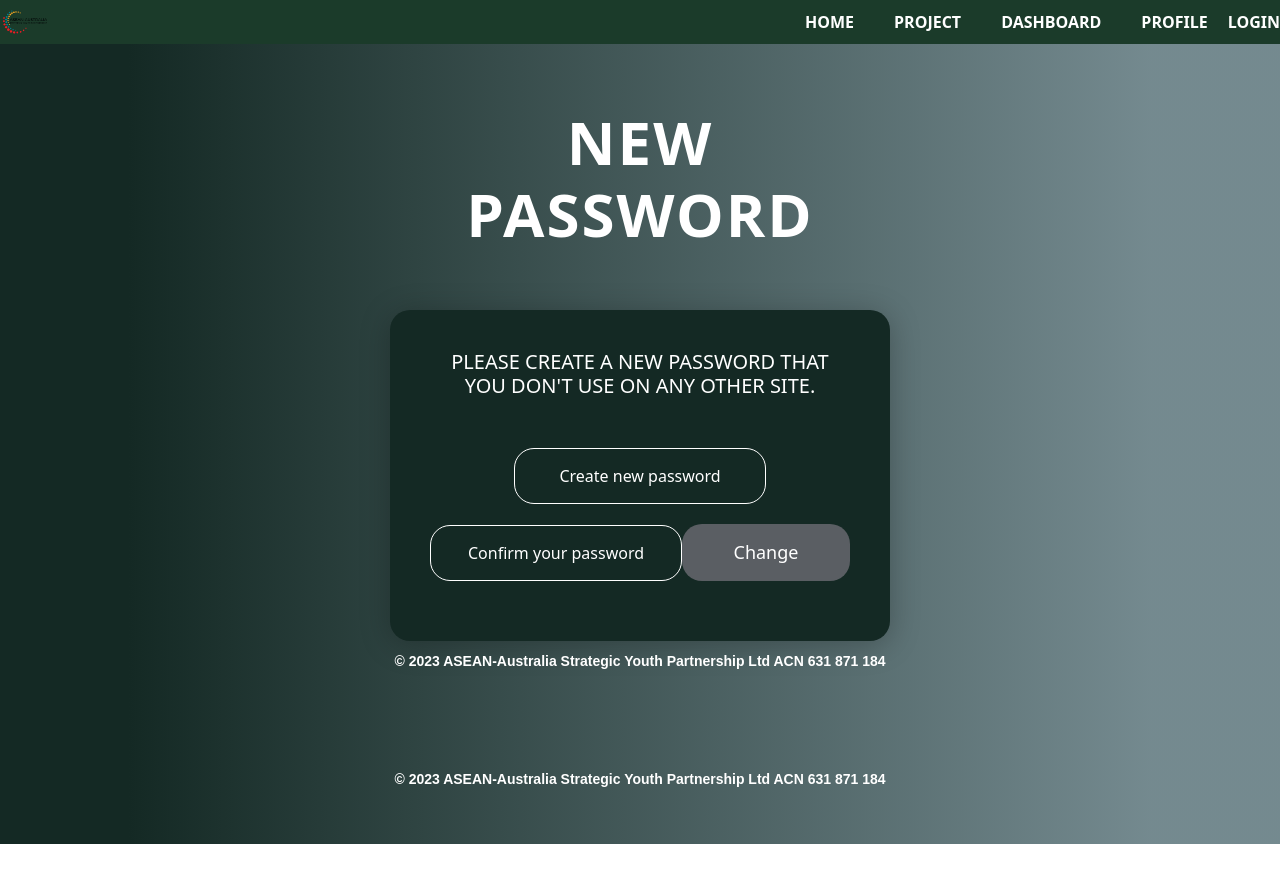
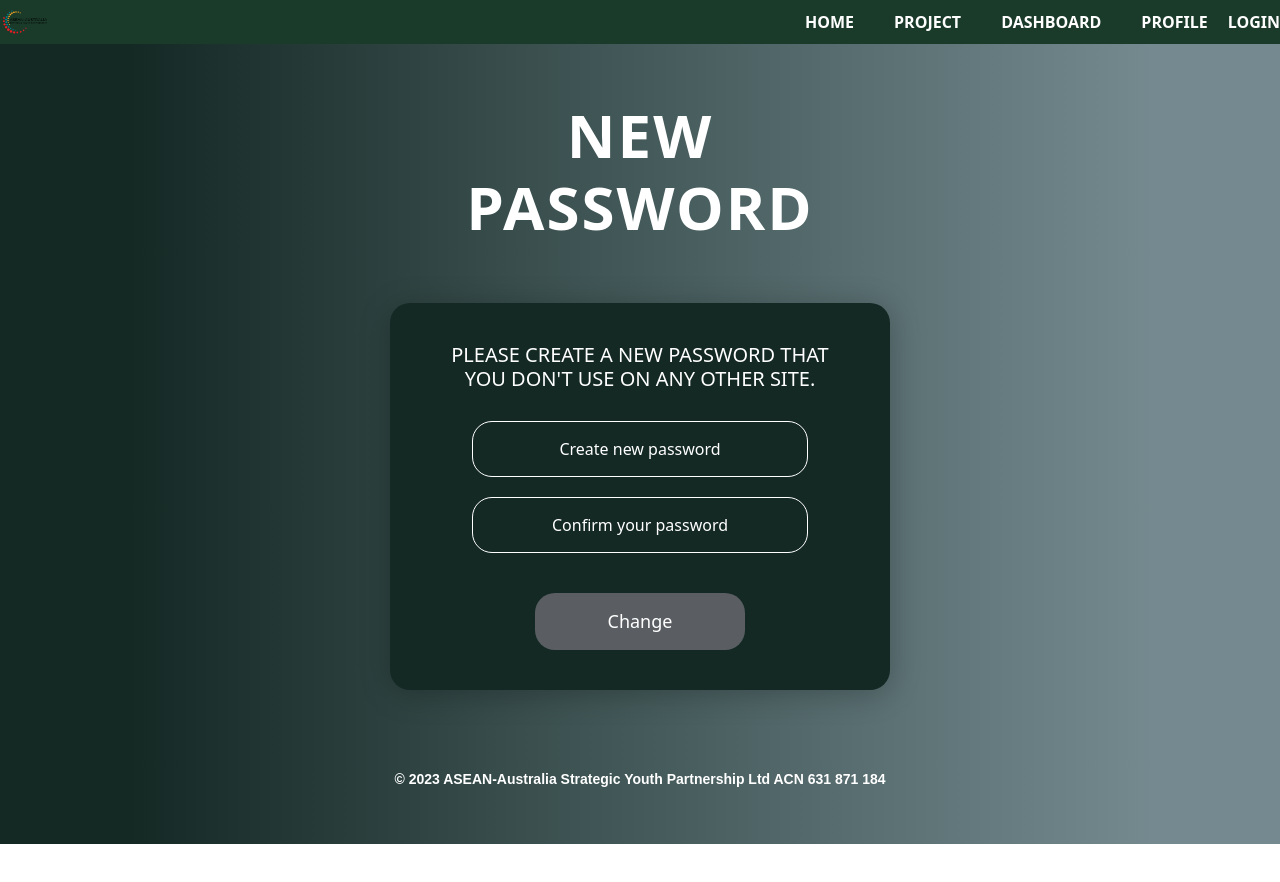
Before and after one commit to Wiz6666/Capstone-Project21, a React (Create React App) app in the folder client/: page /reset-password in a window 1280 px wide. Shown: the top 882 px of the page. Built offline with nearby package versions, Linux system fonts and the light colour scheme.

Commit message:
Update ForgetPasswordPage, ProfilePage, and RestPasswordPage

```diff
--- a/client/src/ pages/ForgetPasswordPage.js
+++ b/client/src/ pages/ForgetPasswordPage.js
@@ -26,7 +26,6 @@ const ForgetPasswordPage = () => {
           Continue
         </button>
       </div>
-      <Footer /> {/* 在页面中使用 Footer 组件 */}
     </div>
   );
 };
@@ -64,12 +63,12 @@ const styles = {
   subtitle: {
     fontSize: '30px',  // 增大字体大小
     color: '#FFFFFF',
-    marginBottom: '50px',  // 增大与输入框的间距
+    marginBottom: '30px',  // 增大与输入框的间距
   },
   input: {
-    width: '60%',  // 调整宽度
+    width: '80%',  // 增大宽度，使输入框占据更大空间
     padding: '15px',  // 增大内边距
-    marginBottom: '30px',  // 增大与按钮的间距
+    marginBottom: '20px',  // 增大与按钮的间距
     fontSize: '16px',
     borderRadius: '20px',  // 调整圆角大小
     border: '1px solid #FFFFFF',
@@ -79,7 +78,7 @@ const styles = {
     outline: 'none',
   },
   button: {
-    width: '40%',  // 调整宽度
+    width: '60%',  // 调整宽度，使按钮居中
     padding: '15px',  // 增大内边距
     fontSize: '18px',
     borderRadius: '20px',  // 调整圆角大小
--- a/client/src/ pages/ProfilePage.js
+++ b/client/src/ pages/ProfilePage.js
@@ -220,7 +220,7 @@ const ProfilePage = () => {
           <div style={styles.infoGroup}>
             <div style={styles.labelRow}>
               <span style={styles.icon}>📱</span>
-              <span style={styles.infoLabel}>MOBILE PHONE</span>
+              <span style={styles.infoLabel}>MOBILE</span>
             </div>
             {editingField === 'mobilePhone' ? (
               <div className="edit-container" style={styles.editContainer}>
@@ -262,7 +262,7 @@ const styles = {
     display: 'flex',
     flexDirection: 'column',
     alignItems: 'flex-start',
-    paddingTop: '100px',
+    paddingTop: '0px', // 将此值从100px改为50px
     paddingLeft: '300px',
     boxSizing: 'border-box',
   },
@@ -334,7 +334,6 @@ const styles = {
     marginTop: '5px',
     fontWeight: 'bold',
     cursor: 'pointer',
-
   },
   editContainer: {
     display: 'flex',
@@ -396,4 +395,5 @@ const styles = {
   },
 };
 
+
 export default ProfilePage;
--- a/client/src/ pages/RestPasswordPage.js
+++ b/client/src/ pages/RestPasswordPage.js
@@ -14,7 +14,6 @@ const ResetPasswordPage = () => {
         <input type="password" placeholder="Confirm your password" className="input-placeholder" style={styles.input} />
         <button type="button" style={styles.button}>Change</button>
       </div>
-      <Footer /> {/* 在页面中使用 Footer 组件 */}
     </div>
   );
 };
@@ -52,10 +51,10 @@ const styles = {
   subtitle: {
     fontSize: '20px',  // 增大字体大小
     color: '#FFFFFF',
-    marginBottom: '50px',  // 增大与输入框的间距
+    marginBottom: '30px',  // 增大与输入框的间距
   },
   input: {
-    width: '60%',  // 调整宽度
+    width: '80%',  // 调整宽度
     padding: '15px',  // 增大内边距
     marginBottom: '20px',  // 增大与按钮的间距
     fontSize: '16px',
@@ -67,7 +66,7 @@ const styles = {
     outline: 'none',
   },
   button: {
-    width: '40%',  // 调整宽度
+    width: '50%',  // 调整宽度，使按钮居中
     padding: '15px',  // 增大内边距
     fontSize: '18px',
     borderRadius: '20px',  // 调整圆角大小
@@ -75,6 +74,7 @@ const styles = {
     backgroundColor: '#5A5E63',
     color: '#FFFFFF',
     cursor: 'pointer',
+    marginTop: '20px', // 给按钮增加一点顶部间距
   },
 };
 
```
